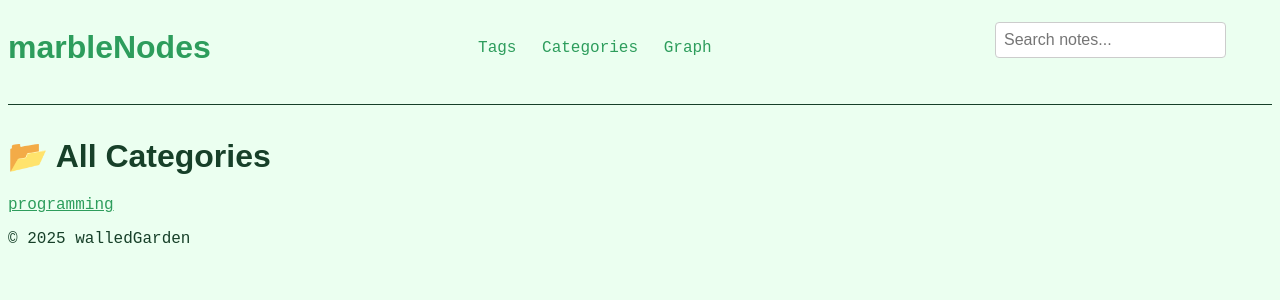
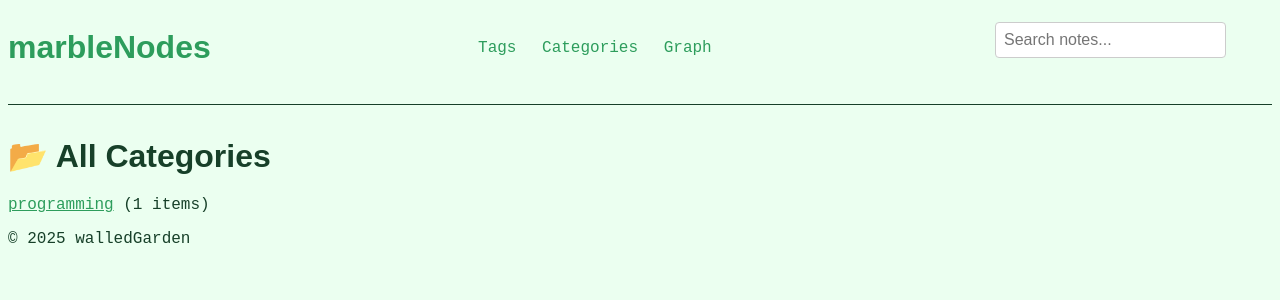
Before and after one commit to dduyg/5566677, a Jekyll site: the page built from categories/index.md, in a window 1280 px wide. Shown: the top 300 px of the page. Built offline with Jekyll 4.4.1, drawn with Linux system fonts in a browser that asks for light colours; some web fonts are replaced; comment, search, counter and statistics services are not loaded.

Commit message:
Update index.md

```diff
--- a/categories/index.md
+++ b/categories/index.md
@@ -4,7 +4,7 @@ title: All Categories
 permalink: /categories/
 ---
 
-# 📂 All Categories
+<h1>📂 All Categories</h1>
 
 <ul>
   {% assign all_categories = "" | split: "" %}
@@ -21,8 +21,10 @@ permalink: /categories/
   {% assign sorted_categories = all_categories | sort %}
 
   {% for category in sorted_categories %}
+    {% assign categorized_notes = site.notes | where_exp: "note", "note.published != false and note.categories contains category" %}
     <li>
       <a href="{{ '/categories/' | append: category | append: '/' | relative_url }}">{{ category }}</a>
+      ({{ categorized_notes | size }} item{% if categorized_notes | size != 1 %}s{% endif %})
     </li>
   {% endfor %}
 </ul>
```
